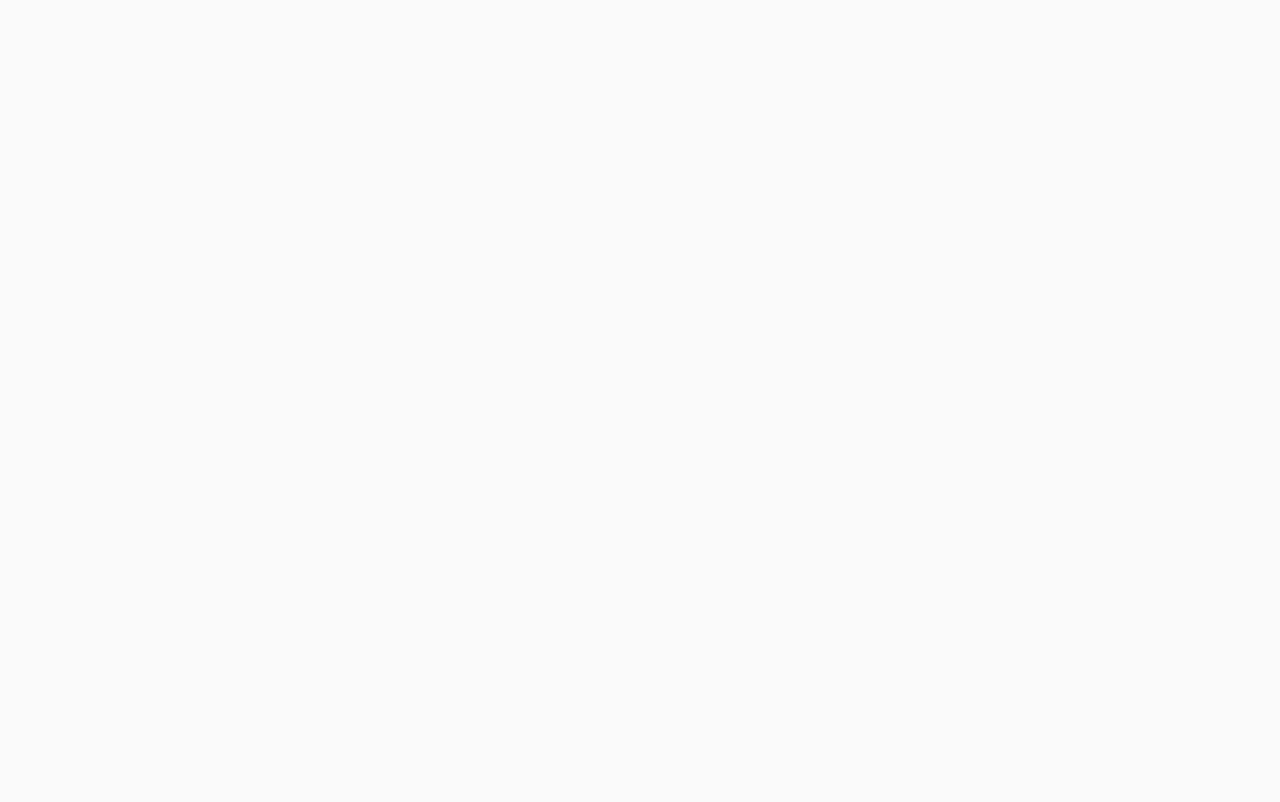
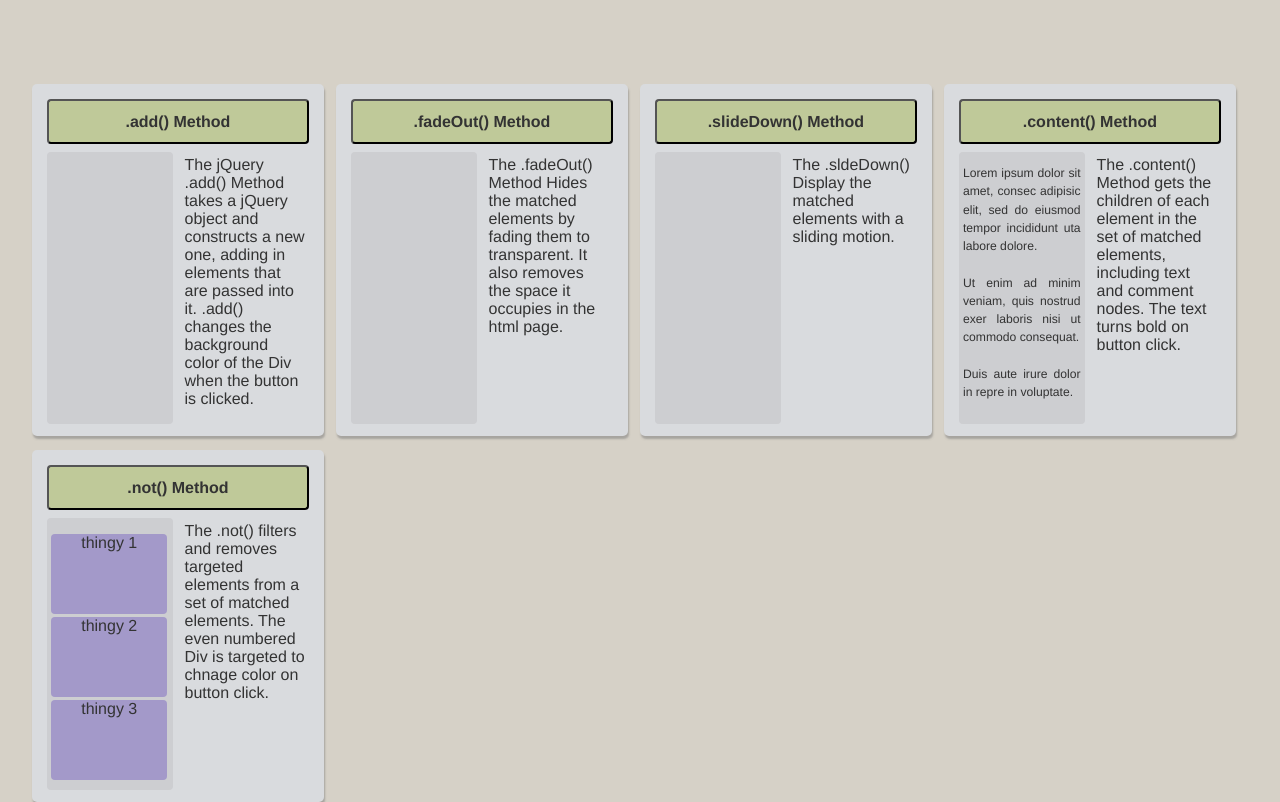
Before and after one commit to klovelacek/jquery-excercise, a website: page dist/index.html in a window 1280 px wide. Drawn offline with Linux system fonts and the light colour scheme.

Commit message:
recommit for deploy

```diff
--- a/dist/index.html
+++ b/dist/index.html
@@ -15,9 +15,92 @@
   </head>
   <body>
 
+    <div class="pageWrap">
+
+      <!-- .add() Method -->
+
+      <div class="exampleContainer">
+
+        <button class="button1">.add() Method</button>
+        <div class="example1"></div>
+
+        <div class="textHere">
+          The jQuery .add() Method takes a jQuery object and constructs a new one,
+          adding in elements that are passed into it. .add() changes the background
+          color of the Div when the button is clicked.
+        </div>
+      </div>
+
+      <!-- .fadeOut() Method -->
+
+      <div class="exampleContainer">
+        <button class="button2">.fadeOut() Method</button>
+        <div class="example2"></div>
+        <div class="textHere">
+          The .fadeOut() Method Hides the matched elements by fading them
+          to transparent. It also removes the space it occupies in the html page.
+        </div>
+      </div>
+
+        <!-- .slideDown() Method -->
+
+        <div class="exampleContainer">
+          <button class="button3">.slideDown() Method</button>
+          <div class="example3"></div>
+          <div class="textHere">
+            The .sldeDown() Display the matched elements with a sliding motion.
+          </div>
+        </div>
+
+          <!-- .hide() Method -->
+
+          <div class="exampleContainer">
+            <button class="button4">.content() Method</button>
+            <div class="example4">
+              <p>
+                Lorem ipsum dolor sit amet, consec adipisic elit, sed
+                do eiusmod tempor incididunt uta labore dolore.
+                <br><br>
+                Ut enim ad minim veniam, quis nostrud exer
+                laboris nisi ut commodo consequat.
+                <br><br>
+                Duis aute irure dolor in repre in voluptate.
+              </p>
+            </div>
+            <div class="textHere">
+              The .content() Method gets the children of each element
+              in the set of matched elements, including text and comment nodes.
+              The text turns bold on button click.
+            </div>
+          </div>
+
+          <!-- .slideDown() Method -->
+
+          <div class="exampleContainer">
+            <button class="button5">.not() Method</button>
+            <div class="example5">
+              <ul>
+                <li>thingy 1</li>
+                <li>thingy 2</li>
+                <li>thingy 3</li>
+              </ul>
+            </div>
+            <div class="textHere">
+              The .not() filters and removes targeted elements from a set of matched elements.
+              The even numbered Div is targeted to chnage color on button click.
+            </div>
+          </div>
+
+
+          <!-- END HERE -->
+        </div>
+      </div>
+
+
+
 
     <script src="scripts/vendor.js"></script>
 
         <script src="scripts/main.js"></script>
-</body>
+  </body>
 </html>
--- a/dist/scripts/main.js
+++ b/dist/scripts/main.js
@@ -1 +1,51 @@
-console.log('The Iron Yard Rocks');
+// the .add() Method--Example 1
+$( ".button1" ).click(function() {
+  $( ".example1" ).add().css( "background-color", "#BAB393" );
+
+    console.log( "btn 1 worked." );
+});
+
+
+// the .fadeOut() Method--Example 2
+
+$( ".button2" ).click(function() {
+  $( ".example2" ).fadeOut(1000)
+
+  console.log( "Animation worked." );
+  console.log( "btn 2 worked." );
+});
+
+
+// the .slideDown() Method--Example 3
+
+$( ".button3" ).click(function() {
+  if ( $( "example3:first" ).is( ":hidden" ) ) {
+    $( "example3" ).slideDown(1000);
+  } else {
+    $( "example3" ).slideUp(1000)
+
+    console.log( "Animation worked." );
+    console.log( "btn 3 worked." );
+  }
+});
+
+
+// the .content() Method--Example 4
+
+$( "button4" ).click(function(){
+  $( "p" )
+  .contents()
+  .filter(function(){
+    return this.nodeType !== 1;
+  })
+  .wrap( "<b></b>" );
+});
+
+// the .not() Method--Example 2
+
+$( ".button5" ).click(function() {
+  $( "li" ).not( ":even" ).css( "background-color", "rgb(186, 179, 147" );
+
+  console.log( "Animation worked." );
+  console.log( "btn 2 worked." );
+});
--- a/dist/styles/main.css
+++ b/dist/styles/main.css
@@ -1 +1 @@
-*{box-sizing:border-box}body{background:#fafafa;font-family:"Helvetica Neue",Helvetica,Arial,sans-serif;color:#333}
+*{box-sizing:border-box}body{background:#D6D1C7;font-family:"Helvetica Neue",Helvetica,Arial,sans-serif;color:#333}.pageWrap{width:95%;height:35em;margin:70px auto 0}.exampleContainer{width:24%;height:22em;margin-top:14px;padding:15px;background-color:#D9DBDE;border-radius:5px;box-shadow:1px 3px 2px rgba(120,120,120,.5);float:left;margin-right:1%}.button1,.button2,.button3,.button4,.button5,.button6,.button7,.button8,.button9,.button10,.button11,.button12,.button13,.button14,.button15{width:100%;height:45px;border-radius:4px;background-color:#BFC999;margin-bottom:8px;padding:4px;float:left;clear:right;text-align:center;font-weight:700}.example1,.example4,.example5,.example6,.example7,.example8,.example9,.example10,.example11,.example12,.example13,.example14,.example15{width:48%;height:17em;border-radius:4px;background-color:#CDCED1;padding:0 4px;float:left}.example2{background-color:#A399C9}.example2,.example3{width:48%;height:17em;border-radius:4px;background-color:#CDCED1;padding:0 6px 0 4px;float:left}.textHere{width:49%;height:17em;padding:4px;float:right;margin-left:3%}p{font-size:.76em;text-align:justify;line-height:1.5em}ul{padding-left:0}ul li{width:99%;height:5em;text-align:center;background-color:#A399C9;margin-bottom:3px;border-radius:4px;text-decoration:none;list-style-type:none}
```
